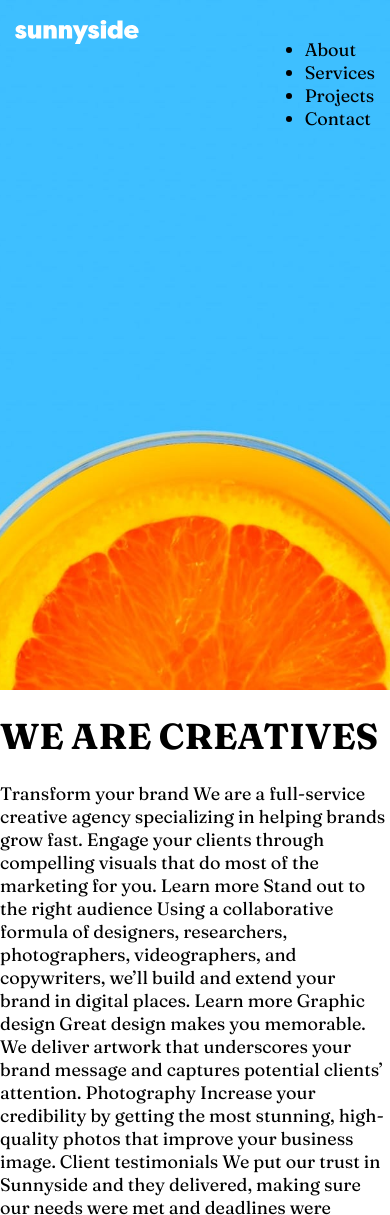
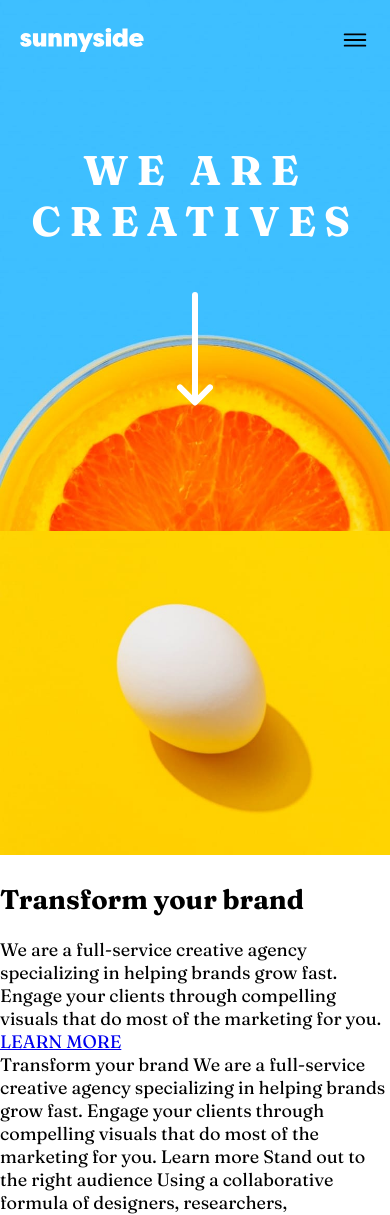
Before and after one commit to salmanshaikh-dev/AgencyLandingPage, a plain HTML site: page index.html in a window 390 px wide. Shown: the top 1215 px of the page. Drawn offline with Linux system fonts and the light colour scheme.

Commit message:
completed nav styling

```diff
--- a/index.html
+++ b/index.html
@@ -28,12 +28,18 @@
     <!-- Feel free to remove these styles or customise in your own stylesheet 👍 -->
   </head>
   <body>
-    <header>
+    <div class="wrapper">
       <div id="header">
         <div class="div-logo">
           <img class="img-logo" src="images/logo.svg" alt="company logo" />
         </div>
         <div class="header-right">
+          <img
+            class="img-menu-outline"
+            src="images/mobile/menu-outline.svg"
+            alt="menu-outline"
+            width="30px"
+          />
           <ul class="ul-header">
             <li>About</li>
             <li>Services</li>
@@ -43,7 +49,22 @@
         </div>
       </div>
       <h1>WE ARE CREATIVES</h1>
-    </header>
+      <img class="img-arrow" src="images/icon-arrow-down.svg" alt="" />
+    </div>
+
+    <hero class="div-hero">
+      <div class="hero-1">
+        <img src="images/mobile/image-transform.jpg" alt="egg" width="100%" />
+      </div>
+
+      <div class="hero-2">
+        <h2>Transform your brand</h2>
+        We are a full-service creative agency specializing in helping brands
+        grow fast. Engage your clients through compelling visuals that do most
+        of the marketing for you.
+        <a href="#">LEARN MORE</a>
+      </div>
+    </hero>
 
     Transform your brand We are a full-service creative agency specializing in
     helping brands grow fast. Engage your clients through compelling visuals
--- a/style/fonts/fonts.css
+++ b/style/fonts/fonts.css
@@ -215,3 +215,7 @@
     font-weight: 900;
     font-style: italic;
 }
+
+h1,h2,h3,p{
+    margin: o;
+}
--- a/style/header.css
+++ b/style/header.css
@@ -1,12 +1,35 @@
+.ul-header {
+    display: none;
+    cursor: pointer;
+}
+
+.wrapper {
+    background-image: url(/images/mobile/image-header.jpg);
+    background-position: center;
+    background-size: cover;
+    text-align: center;
+
+}
+.img-logo {
+    cursor: pointer;
+}
 #header {
     display: flex;
     justify-content: space-between;
-    padding-block: 20px;
-    padding-inline: 15px;
-    background-image: url(/images/mobile/image-header.jpg);
-    height: 650px;
-    background-position: center;
-    background-size: cover;
+    align-items: center;
+    padding: 25px 20px;
+}
+.img-menu-outline {
+    cursor: pointer;
+}
+h1 {
+    font-size: 2.3em;
+    color: white;
+    margin-top: 60px;
+    margin-bottom: 45px;
+    letter-spacing: .2em;
+}
 
-
+.img-arrow {
+    margin-bottom: 120px;
 }
```
Also changed, not shown: images/mobile/menu-outline.svg (added), style/style.css (line endings or trailing spaces).
